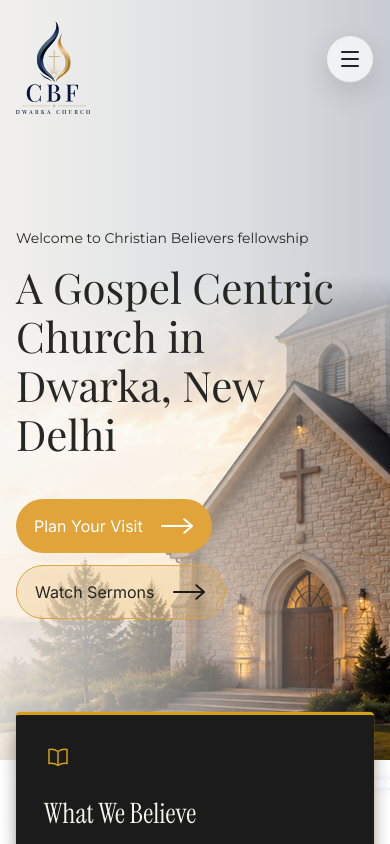
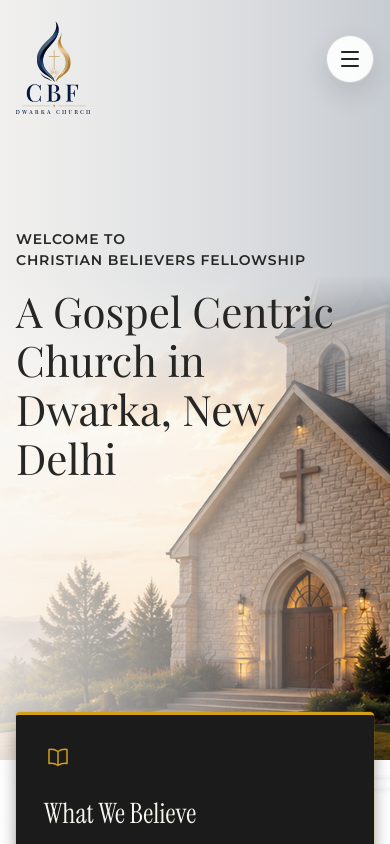
Before and after one commit to gigith-Loomandforge/CBF-Dwarka, a Next.js app: page / in a window 390 px wide. Shown: the top 844 px of the page. Built offline with nearby package versions, Linux system fonts and the light colour scheme.

Commit message:
Polish homepage content and mobile layout

```diff
--- a/app/globals.css
+++ b/app/globals.css
@@ -141,9 +141,15 @@ main {
 }
 
 .hero-copy > p {
+  display: flex;
+  flex-wrap: wrap;
+  gap: 0.35em;
   margin: 0 0 16px;
   font-family: Montserrat, Arial, sans-serif;
   font-size: 18px;
+  font-weight: 600;
+  letter-spacing: 0.06em;
+  text-transform: uppercase;
 }
 
 h1,
@@ -160,33 +166,6 @@ p {
   font-size: 68px;
   line-height: 84px;
   font-weight: 400;
-}
-
-.hero-actions {
-  display: flex;
-  gap: 23px;
-  margin-top: 66px;
-}
-
-.button {
-  min-height: 67px;
-  display: inline-flex;
-  align-items: center;
-  gap: 18px;
-  border-radius: 80px;
-  padding: 22px 18px;
-  font-size: 16px;
-}
-
-.button.primary {
-  background: var(--gold);
-  color: white;
-}
-
-.button.secondary {
-  color: #262624;
-  background: rgba(225, 164, 59, 0.2);
-  border: 1px solid var(--gold);
 }
 
 .arrow-icon {
@@ -314,6 +293,10 @@ p {
   padding-top: 170px;
 }
 
+.visit-copy {
+  min-width: 0;
+}
+
 .date-badge {
   display: inline-flex;
   margin-bottom: 20px;
@@ -357,8 +340,8 @@ p {
 }
 
 .visit-body {
-  width: 640px;
-  max-width: 100%;
+  width: 100%;
+  max-width: 640px;
   margin-bottom: 20px;
   color: var(--muted);
   font-family: Geist, Inter, sans-serif;
@@ -403,7 +386,8 @@ p {
 
 .pin {
   width: 70px;
-  height: 90px;
+  height: auto;
+  aspect-ratio: 7 / 9;
   display: block;
   flex: 0 0 auto;
   margin-bottom: 11px;
@@ -549,6 +533,16 @@ p {
   gap: 19px;
 }
 
+.sermon-card {
+  display: block;
+  border-radius: 3px;
+}
+
+.sermon-card:focus-visible {
+  outline: 3px solid rgba(225, 164, 59, 0.55);
+  outline-offset: 6px;
+}
+
 .sermon-card img {
   width: 100%;
   height: auto;
@@ -556,6 +550,16 @@ p {
   object-fit: cover;
   border-radius: 3px;
   display: block;
+  transition: transform 180ms ease, filter 180ms ease;
+}
+
+.sermon-card:hover img {
+  filter: saturate(1.05) contrast(1.02);
+  transform: translateY(-2px);
+}
+
+.sermon-card:hover h3 {
+  color: var(--gold);
 }
 
 .sermon-meta {
@@ -895,6 +899,9 @@ p {
 
   .site-header {
     grid-template-columns: 76px 1fr;
+    display: flex;
+    align-items: flex-start;
+    justify-content: space-between;
   }
 
   .nav {
@@ -903,8 +910,9 @@ p {
 
   .mobile-menu {
     position: relative;
-    display: flex;
+    display: block;
     justify-self: end;
+    margin-left: auto;
     padding-top: 15px;
     z-index: 5;
   }
@@ -919,7 +927,7 @@ p {
     gap: 5px;
     border: 1px solid rgba(36, 36, 34, 0.2);
     border-radius: 999px;
-    background: rgba(255, 255, 255, 0.7);
+    background: rgba(255, 255, 255, 0.92);
     color: var(--ink);
     cursor: pointer;
     backdrop-filter: blur(12px);
@@ -1000,25 +1008,19 @@ p {
   }
 
   .hero-copy > p {
+    display: block;
     font-size: 14px;
+    line-height: 1.5;
+  }
+
+  .hero-copy > p span {
+    display: block;
   }
 
   .hero-copy h1 {
     max-width: 350px;
     font-size: 42px;
     line-height: 49px;
-  }
-
-  .hero-actions {
-    flex-direction: column;
-    align-items: flex-start;
-    gap: 12px;
-    margin-top: 40px;
-  }
-
-  .button {
-    min-height: 54px;
-    padding: 16px 18px;
   }
 
   .feature-wrap {
@@ -1069,8 +1071,15 @@ p {
 
   .location-card {
     justify-self: start;
+    width: 100%;
+    align-items: flex-start;
     margin-top: 64px;
     margin-left: 0;
+    text-align: left;
+  }
+
+  .location-card .pin {
+    align-self: center;
   }
 
   .mini-date {
--- a/app/page.tsx
+++ b/app/page.tsx
@@ -72,6 +72,9 @@ const FacebookIcon = () => (
   </svg>
 );
 
+const churchAddress = "Sector 22, Dwarka, Delhi, 110077";
+const youtubeChannelUrl = "https://www.youtube.com/@cbfdwarka";
+
 const featureCards = [
   {
     title: "What We Believe",
@@ -95,7 +98,7 @@ const featureCards = [
 
 const events = [
   {
-    time: "Sun • 9:00 AM",
+    time: "Sun • 10:30 AM",
     title: "Sunday Worship",
     body: "Gather for teaching, worship, and community - a gospel centric service for all ages.",
   },
@@ -156,16 +159,11 @@ export default function Home() {
           <MobileMenu />
         </header>
         <div className="hero-copy">
-          <p>Welcome to Christian Believers fellowship</p>
+          <p>
+            <span>WELCOME TO</span>
+            <span>CHRISTIAN BELIEVERS FELLOWSHIP</span>
+          </p>
           <h1>A Gospel Centric Church in Dwarka, New Delhi</h1>
-          <div className="hero-actions">
-            <a className="button primary" href="#visit">
-              Plan Your Visit <Arrow />
-            </a>
-            <a className="button secondary" href="#sermons">
-              Watch Sermons <Arrow dark />
-            </a>
-          </div>
         </div>
       </section>
       <div className="sunday-bg" aria-hidden="true" />
@@ -213,7 +211,7 @@ export default function Home() {
           <address className="location-card">
             <LocationPin />
             <strong>Mount Carmel School</strong>
-            <span>Sector 22 Dwarka, Dwarka, Delhi, 110077</span>
+            <span>{churchAddress}</span>
           </address>
         </div>
       </section>
@@ -241,11 +239,18 @@ export default function Home() {
             <h2 id="sermons-title">Featured Sermons</h2>
             <p>Rooted in the Word — listen to recent teachings and series.</p>
           </div>
-          <a className="watch-all" href="#sermons">Watch All Sermons <Arrow dark /></a>
+          <a className="watch-all" href={youtubeChannelUrl} target="_blank" rel="noreferrer">Watch All Sermons <Arrow dark /></a>
         </div>
         <div className="sermon-grid">
           {sermons.map((sermon) => (
-            <article className="sermon-card" key={sermon.title}>
+            <a
+              className="sermon-card"
+              href={youtubeChannelUrl}
+              key={sermon.title}
+              target="_blank"
+              rel="noreferrer"
+              aria-label={`Watch sermons on YouTube: ${sermon.title}`}
+            >
               <img src={sermon.image} alt="" width={356} height={200} loading="eager" />
               <div className="sermon-meta">
                 <span>{sermon.number}</span>
@@ -253,7 +258,7 @@ export default function Home() {
               </div>
               <h3>{sermon.title}</h3>
               <p>{sermon.body}</p>
-            </article>
+            </a>
           ))}
         </div>
       </section>
@@ -263,7 +268,7 @@ export default function Home() {
           <div className="footer-brand">
             <h2>CBF Dwarka</h2>
             <strong>Mount Carmel School</strong>
-            <p>Sector 22 Dwarka, Dwarka, Delhi, 110077</p>
+            <p>{churchAddress}</p>
           </div>
           <div className="footer-contact">
             <h3>Contact Us</h3>
```
